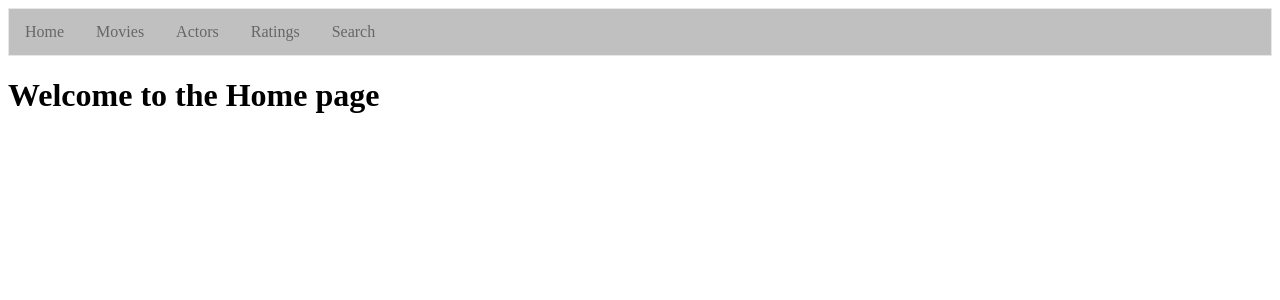
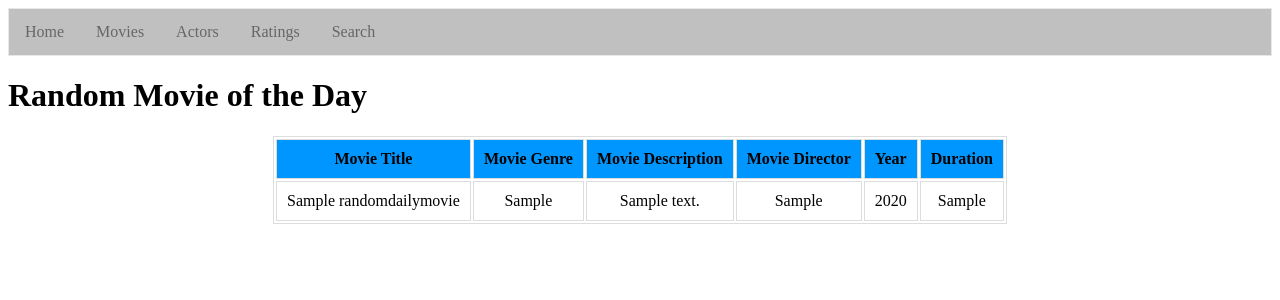
Before and after one commit to SamGonChec/470_All_Your_Database_are_belong_to_us, a PHP site: page /home.php in a window 1280 px wide. Shown: the top 300 px of the page. Run offline with PHP 8.4, Linux system fonts and the light colour scheme; tables that the repository leaves empty or names only in its code hold one stand-in row (values such as "Sample post"); a stand-in replaces the project's code that opens the database connection.

Commit message:
Enhance Lookup, and Random Movie Daily

```diff
--- a/470Project/front-end/home.php
+++ b/470Project/front-end/home.php
@@ -1,7 +1,30 @@
+<?php
+require_once 'includes/dbinclude.php';
+
+
+	//$conn = new PDO("mysql:host=$dbhost;dbname=$dbname", $username, $password);
+	$min = 1;
+	$max = 300;
+	$random = rand($min, $max);
+	$displayMovies = "select rmovie_title, rmovie_description, rmovie_director, ryear_published, rmovie_duration, rmovie_genre
+						from randomDailyMovie;";
+	// $displayMovies = "select movie_title, genre_name, movie_description, director_name, year_published, movie_duration,GROUP_CONCAT(genre_name) AS genre
+	//  					from movies LIMIT 1";
+	$query = mysqli_query($connection,$displayMovies);
+	if(!$query) {
+		echo mysqli_error($connection);
+		exit();
+		}
+
+
+?>
 <!DOCTYPE html>
+
 <head>
 	<link href="style/pageStyles.css" rel="stylesheet">
+	<title></title>
 </head>
+
 <body>
 	<ul>
 		<li><a href="home.php">Home</a></li>
@@ -10,6 +33,29 @@
 		<li><a href="ratings.php">Ratings</a></li>
 		<li><a href="search.php">Search</a></li>
 	</ul>
-<h1>Welcome to the Home page</h1>
+	<h1>Random Movie of the Day</h1>
+	<table class="table table-bordered" align="center">
+	<thead>
+			<tr>
+				<th>Movie Title</th>
+				<th>Movie Genre</th>
+				<th>Movie Description</th>
+				<th>Movie Director</th>
+				<th>Year</th>
+				<th>Duration</th>
+			</tr>
+		</thead>
+	<?php while ($row = mysqli_fetch_array($query)) {?>
+				<tr>
+					<td><?php echo $row['rmovie_title'] ?></td>
+					<td><?php echo $row['rmovie_genre']?></td>
+					<td><?php echo $row['rmovie_description']?></td>
+					<td><?php echo $row['rmovie_director'] ?></td>
+					<td><?php echo $row['ryear_published'] ?></td>
+					<td><?php echo $row['rmovie_duration'] ?></td>
+				</tr>
+			<?php } ?>
+		</table>
 </body>
+
 </html>
--- a/470Project/front-end/search.php
+++ b/470Project/front-end/search.php
@@ -1,7 +1,9 @@
 <!DOCTYPE html>
+
 <head>
 	<link href="style/pageStyles.css" rel="stylesheet">
 </head>
+
 <body>
 	<ul>
 		<li><a href="home.php">Home</a></li>
@@ -12,4 +14,5 @@
 	</ul>
 	<h1>Welcome to the search page</h1>
 </body>
+
 </html>
```
Also changed, not shown: 470Project/front-end/actors.php (+21 -12 lines), 470Project/front-end/movies.php (+13 -17 lines), 470Project/front-end/ratings.php (+17 -18 lines). Lines whose indentation alone changed are shown as unchanged.
